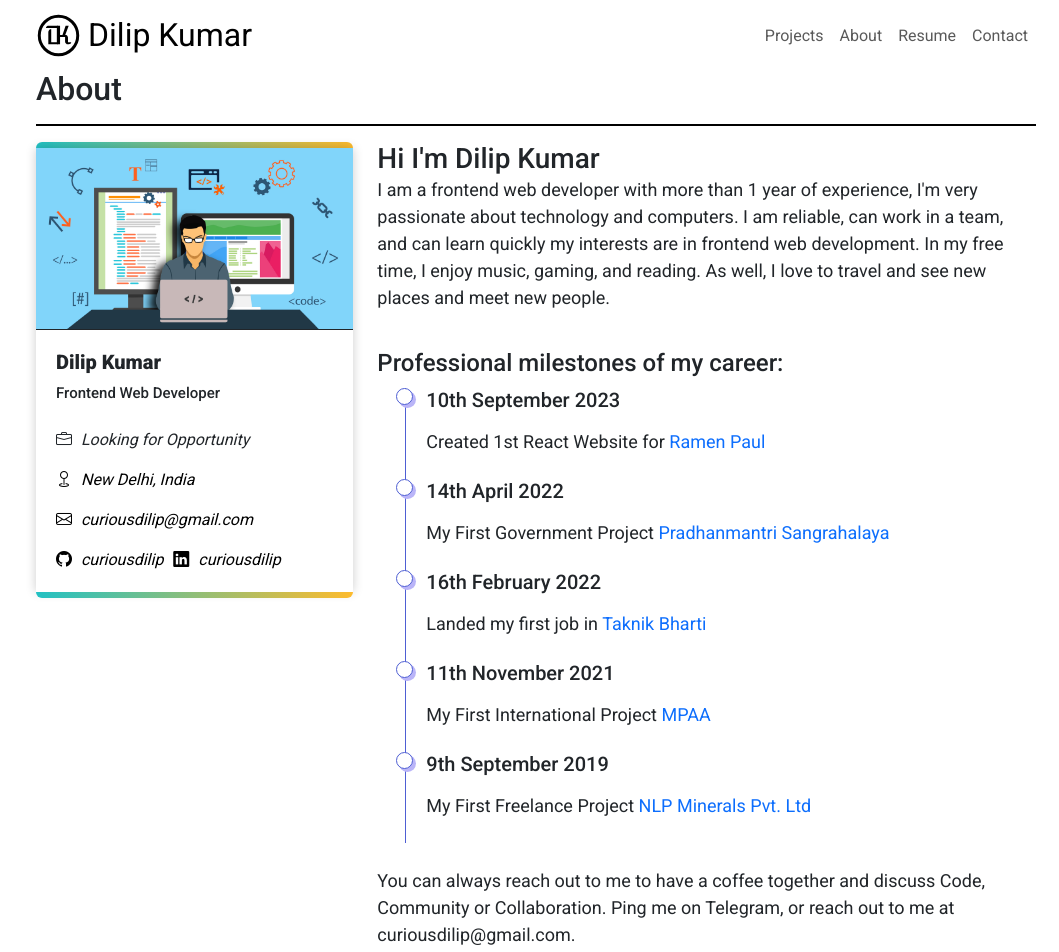
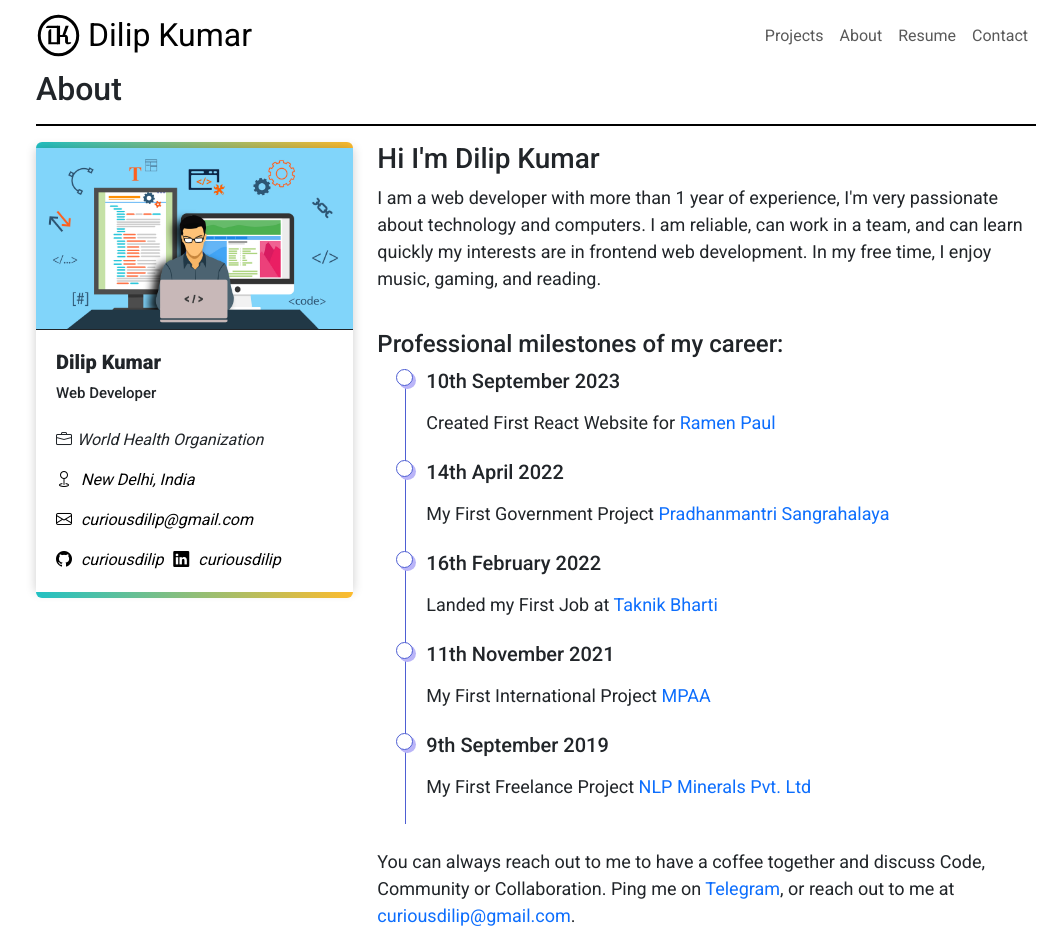
Before and after one commit to curiousdilip/website2023, a Next.js app: page /about in a window 1280 px wide. Shown: the top 952 px of the page, without its empty margins (104-1163 px from the left). Built offline with nearby package versions, Linux system fonts and the light colour scheme.

Commit message:
added link to the milestones timeline

```diff
--- a/app/about/about.css
+++ b/app/about/about.css
@@ -14,15 +14,25 @@
 
 #about .about-section .reach-me {
   margin: 24px 0 !important;
+
+}
+
+#about .about-section h3 {
+  margin-bottom: 8px !important;
+}
+
+#about .about-section p a {
+  text-decoration: none;
 }
 
 @media (max-width: 768px) {
-  #about .about-section h2 {
-    margin: 32px 0 !important;
+  #about .about-section h3 {
+    margin: 16px 0 !important;
   }
 
   #about {
     margin-top: 80px;
     margin-bottom: 0;
   }
+
 }
--- a/app/about/page.jsx
+++ b/app/about/page.jsx
@@ -2,6 +2,7 @@
 import ProfileCard from "../components/ProfileCard";
 import "./about.css";
 import TimeLine from "../components/TimeLine";
+import Link from "next/link";
 export const metadata = {
   title: "About",
 };
@@ -27,21 +28,20 @@
               <div className="about-section">
                 <h3>Hi I'm Dilip Kumar</h3>
                 <p>
-                  I am a frontend web developer with more than 1 year of
+                  I am a web developer with more than 1 year of
                   experience, I'm very passionate about technology and
                   computers. I am reliable, can work in a team, and can learn
                   quickly my interests are in frontend web development. In my
-                  free time, I enjoy music, gaming, and reading. As well, I love
-                  to travel and see new places and meet new people.
+                  free time, I enjoy music, gaming, and reading.
                 </p>
                 <h4>Professional milestones of my career:</h4>
                 <TimeLine />
                 <p className="reach-me">
                   You can always reach out to me to have a coffee together and
-                  discuss Code, Community or Collaboration. Ping me on Telegram,
-                  or reach out to me at curiousdilip@gmail.com.
+                  discuss Code, Community or Collaboration. Ping me on <a href="https://t.me/curiousdilip">Telegram</a>,
+                  or reach out to me at <a href="mailto:curiousdilip@gmail.com"> curiousdilip@gmail.com</a>.
                 </p>
-                <p>See more about my working experiences at my resume page.</p>
+                <p>See more about my working experiences at my <Link href="/resume">resume</Link> page.</p>
               </div>
             </div>{" "}
           </div>
--- a/app/components/ProfileCard.jsx
+++ b/app/components/ProfileCard.jsx
@@ -18,9 +18,9 @@
                 </div>
                 <div className="details">
                     <div className="name"><h2>Dilip Kumar </h2>
-                        <h3>Frontend Web Developer</h3></div>
+                        <h3>Web Developer</h3></div>
                     <div className="work">
-                        <i className='bi bi-briefcase'> Looking for Opportunity</i>
+                        <i className='bi bi-briefcase'>World Health Organization</i>
                     </div>
                     <div className="location">
                         <a href="https://www.google.com/maps/place/Dilip+Kumar+%7C+Frontend+Web+Developer/@28.569776,77.0265519,20.3z/data=!4m6!3m5!1s0x390d1b0024a3520b:0x7cca2b1632be5ac7!8m2!3d28.5695894!4d77.0267466!16s%2Fg%2F11r__7nsmj?entry=ttu" target='_blank'><i className='bi bi-geo'> New Delhi, India</i></a>
--- a/app/components/TimeLine.jsx
+++ b/app/components/TimeLine.jsx
@@ -9,7 +9,7 @@
                 {timeline.map((item, index) => (
                     <li key={index} >
                         <h5 className='day'> {item.day}</h5>
-                        <p>{item.description} <a href="/">{
+                        <p>{item.description} <a href={item.link} target='_blank'>{
                             item.projectName}</a></p>
                     </li>
                 ))}
--- a/app/data/timeline.js
+++ b/app/data/timeline.js
@@ -1,7 +1,7 @@
 export const timeline = [
   {
     day: "10th September 2023        ",
-    description: "Created 1st React Website for",
+    description: "Created First React Website for",
     projectName: "Ramen Paul",
     link: "https://www.ramenpaul.com/",
   },
@@ -13,7 +13,7 @@
   },
   {
     day: "16th February 2022        ",
-    description: "Landed my first job in ",
+    description: "Landed my First Job at ",
     projectName: "Taknik Bharti",
     link: "https://www.taknikbharti.com/",
   },
--- a/app/page.jsx
+++ b/app/page.jsx
@@ -11,7 +11,7 @@
           <div className="row align-items-center" >
             <div className="col-md-8">
               <h2 className='mb-3'>Hi everyone! <span className="wave">👋🏾</span> </h2>
-              <h3 className='p'>I'm Dilip Kumar Maurya, a frontend web developer with over a year of experience. I'm currently working as a Web Content Executive at the World Health Organization.</h3>
+              <h3 className='p'>I'm Dilip Kumar Maurya, a web developer with over a year of experience. I'm currently working as a Web Content Executive at the World Health Organization.</h3>
               <p>I'm passionate about technology and computers, and I'm always eager to learn new things. I've previously done freelance work, and I'm always looking for new challenges.</p>
               <ul className='shortcut'>
                 <li><Link href="/projects">    <i className='bi bi-tools'></i>What I have Built?</Link></li>
```
